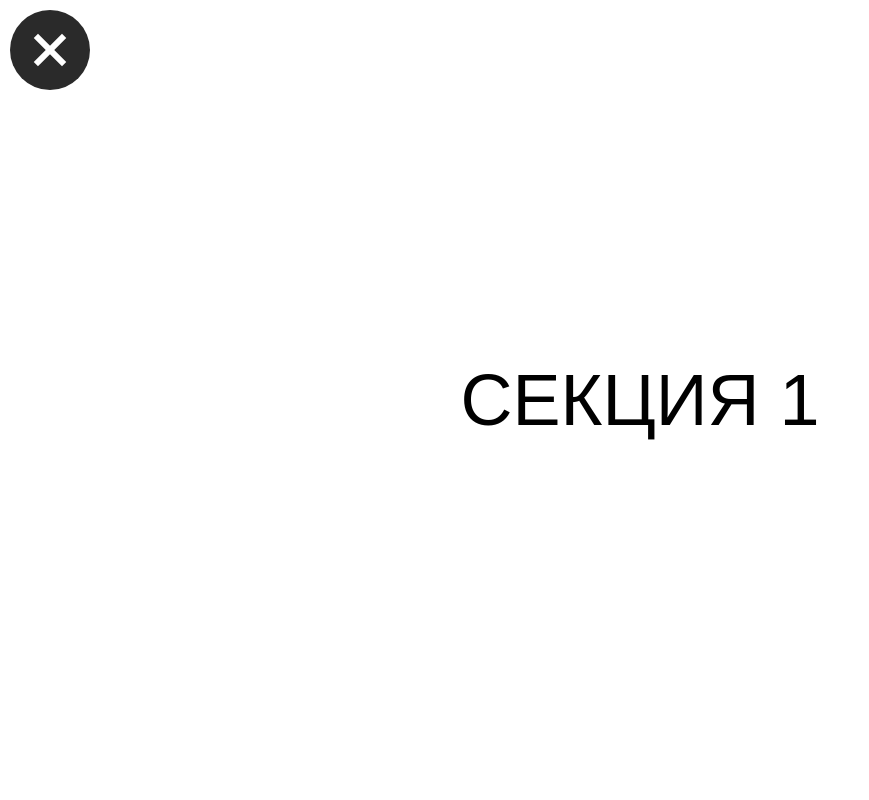
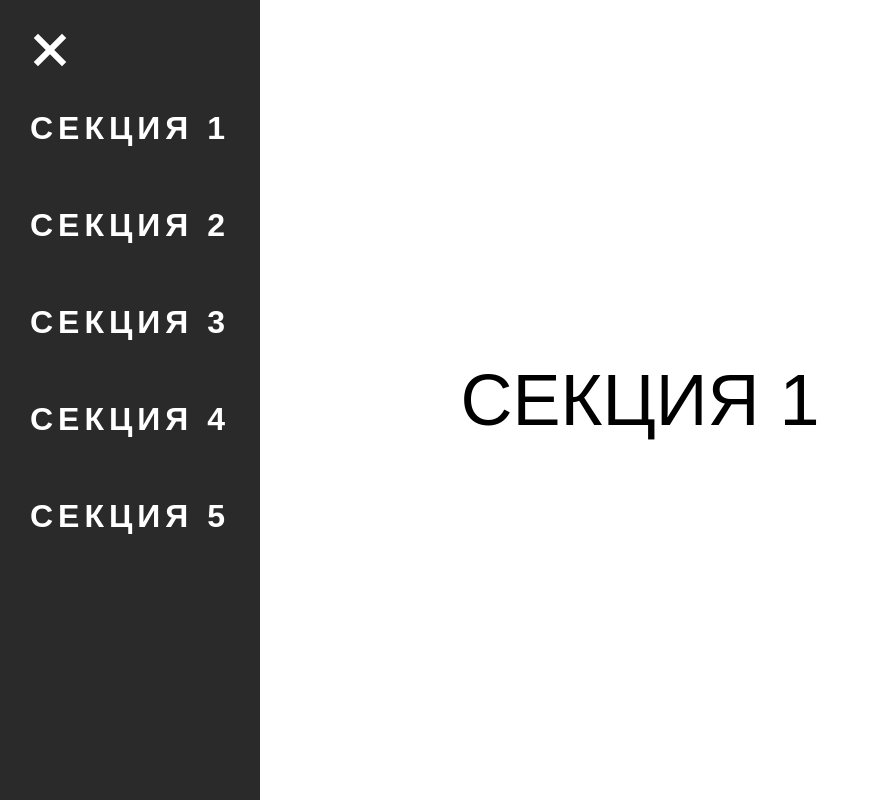
Before and after one commit to Khikrus/codeburger, a website: page index.html in a window 1280 px wide. Shown: the top 800 px of the page, without its empty margins (0-869 px from the left). Drawn offline with nearby package versions, Linux system fonts and the light colour scheme.

Commit message:
Добавил burger-menu__nav

```diff
--- a/index.html
+++ b/index.html
@@ -11,6 +11,14 @@
             <a href="" class="burger-menu__button">
                 <span class="burger-menu__lines"></span>
             </a>
+
+            <nav class="burger-menu__nav">
+                <a href="#section-1" class="burger-menu__link">Секция 1</a>
+                <a href="#section-2" class="burger-menu__link">Секция 2</a>
+                <a href="#section-3" class="burger-menu__link">Секция 3</a>
+                <a href="#section-4" class="burger-menu__link">Секция 4</a>
+                <a href="#section-5" class="burger-menu__link">Секция 5</a>
+            </nav>
         </div>
 
         <section id="section-1">Секция 1</section>
--- a/scss/style.scss
+++ b/scss/style.scss
@@ -67,3 +67,34 @@ section {
     top: 0;
     transform: rotate(-45deg);
 }
+
+.burger-menu__nav {
+    padding-top: 80px;
+    position: fixed;
+    z-index: 20;
+    display: flex;
+    flex-flow: column;
+    height: 100%;
+    background-color: #2a2a2a;
+    overflow-y: auto;
+    left: -100%;
+}
+
+.burger-menu__active .burger-menu__nav {
+    left: 0;
+}
+
+.burger-menu__link {
+    padding: 30px;
+    font-family: sans-serif;
+    font-size: 32px;
+    text-decoration: none;
+    text-transform: uppercase;
+    letter-spacing: 5px;
+    font-weight: bold;
+    color: #fff;
+}
+
+.burger-menu__link:hover {
+    filter: brightness(0.7);
+}
```
Also changed, not shown: css/style.css.
